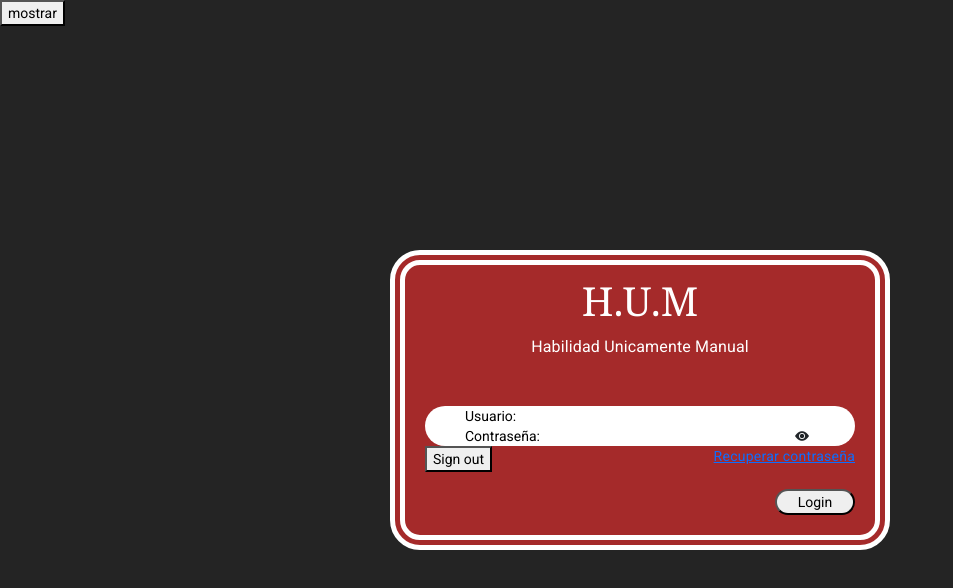
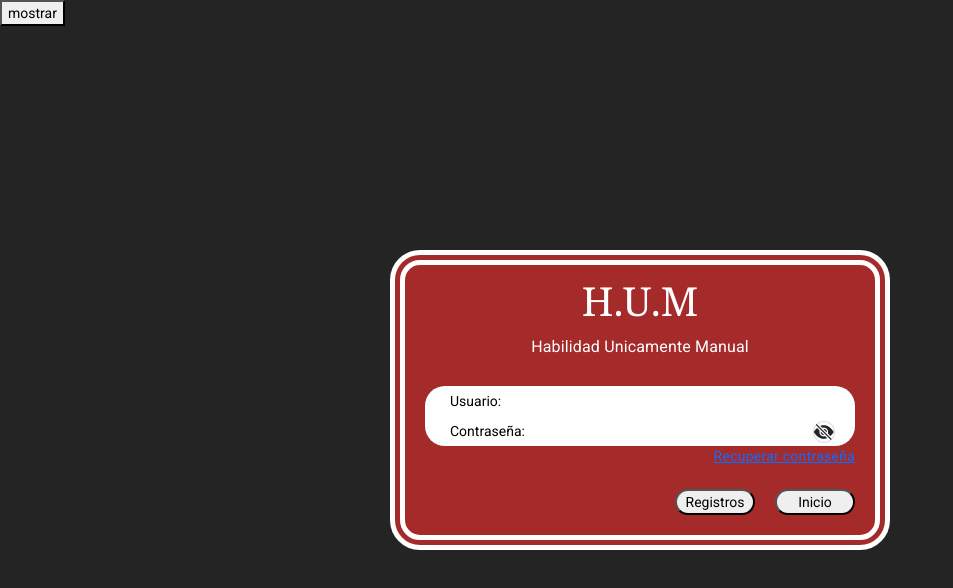
Before and after one commit to alexGrande1996/Portafolios, an Angular app: page / in a window 1280 px wide. Shown: the top 588 px of the page, without its empty margins (0-953 px from the left). Built offline with nearby package versions, Linux system fonts and the light colour scheme; no server answers.

Commit message:
Actualizacion chat

```diff
--- a/src/app/Componentes/login/login.component.html
+++ b/src/app/Componentes/login/login.component.html
@@ -16,8 +16,8 @@
             <input type="text" placeholder="Usuario:" required>
           </div>
           <div class="password">
-            <input type="text" placeholder="Contraseña:" required >
-            <i class="icono bi bi-eye-fill"></i>
+            <input type="password" placeholder="Contraseña:" required >
+            <i (click)="toggleIcono()" id="icono-ojo" class="icono bi bi-eye-slash-fill"></i>
           </div>
 
 
@@ -29,8 +29,8 @@
 
       <div class="boton">
         <a class="b1">Recuperar contraseña</a>
-        <button class="b2">Sign out</button>
-        <button class="b3">Login</button>
+        <button class="b2">Registros</button>
+        <button class="b3">Inicio</button>
       </div>
 
 
--- a/src/app/Componentes/login/login.component.scss
+++ b/src/app/Componentes/login/login.component.scss
@@ -84,7 +84,7 @@
 .login .marco-cajas2{
     border-radius: 20px;
     background-color: rgb(255, 255, 255);
-    padding: 0px 40px;
+    padding: 0px 20px;
 }
 
 .login .marco-cajas .marco-cajas2 div {
@@ -100,7 +100,7 @@
     outline: none;
     width: 100%;
     position: relative;
-    padding: 0 15px 0 0;
+    padding: 5px 30px 5px 5px;
 }
 
 .login .marco-cajas .marco-cajas2 .password{
@@ -110,10 +110,15 @@
 .login .marco-cajas .marco-cajas2 div .icono{
     position: absolute;
     display: block;
-    width: 20px;
-    height: 20px;
+
     right: 0;
-    top: 0;
+    top: 15%;
+
+
+
+    font-size: 20px;
+    border: 1px solid rgba(0, 0, 0, 0.134) ;
+    border-radius: 50%;
 
 }
 
@@ -127,10 +132,20 @@
     position: relative;
 }
 
+
+
 .b3{
     position: absolute;
     bottom: 0px;
     right: 0px;
+    width: 80px;
+    border-radius: 20px;
+}
+
+.b2{
+    position: absolute;
+    bottom: 0px;
+    right: 100px;
     width: 80px;
     border-radius: 20px;
 }
--- a/src/app/Componentes/login/login.component.ts
+++ b/src/app/Componentes/login/login.component.ts
@@ -11,6 +11,8 @@ import { io } from 'socket.io-client';
 export class LoginComponent {
 
   private mostrarLogin = true;
+  private mostrarIcono = true;
+  public nombre = "text";
   private socket;
 
   constructor(
@@ -20,7 +22,7 @@ export class LoginComponent {
 
     ){
 
-    this.socket = io('http://localhost:3000/');
+    this.socket = io('http://192.168.0.13:3000/');
     this.socket.on("connect", () => {
 
       console.log(this.socket.id); // x8WIv7-mJelg7on_ALbx
@@ -57,4 +59,26 @@ export class LoginComponent {
     this.mostrarLogin = !this.mostrarLogin;
   }
 
+  toggleIcono(){
+    const icono = this.el.nativeElement.querySelector('#icono-ojo');
+
+
+    if(this.mostrarIcono){
+      console.log('mostrar')
+      this.renderer.setProperty(icono,'type','text');
+      this.renderer.removeClass(icono,'bi-eye-slash-fill');
+      this.renderer.addClass(icono,'bi-eye-fill');
+
+    }
+    else{
+      this.renderer.setProperty(icono,'type','password');
+      this.renderer.removeClass(icono,'bi-eye-fill');
+      this.renderer.addClass(icono,'bi-eye-slash-fill');
+
+    }
+
+
+    this.mostrarIcono = !this.mostrarIcono;
+  }
+
 }
```
